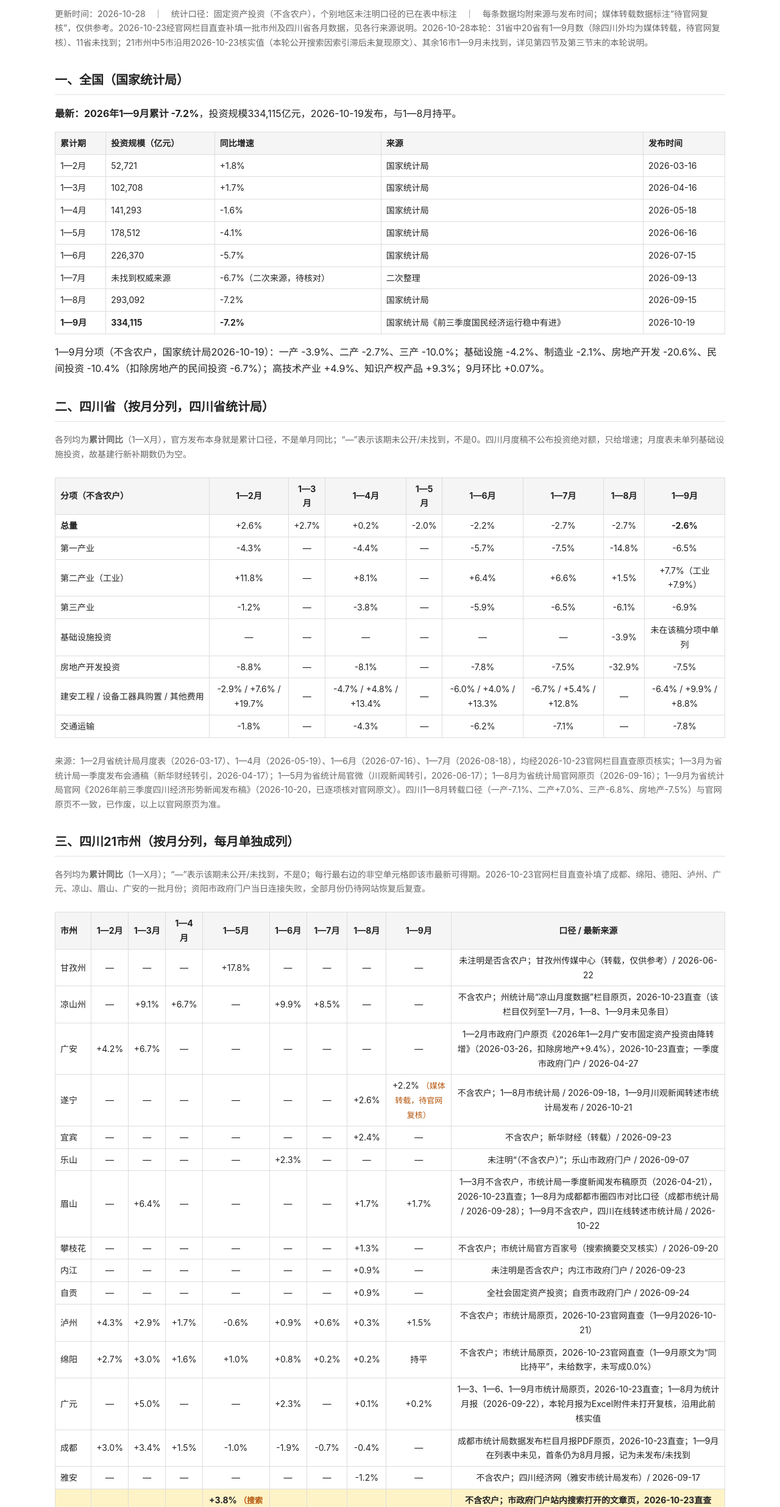
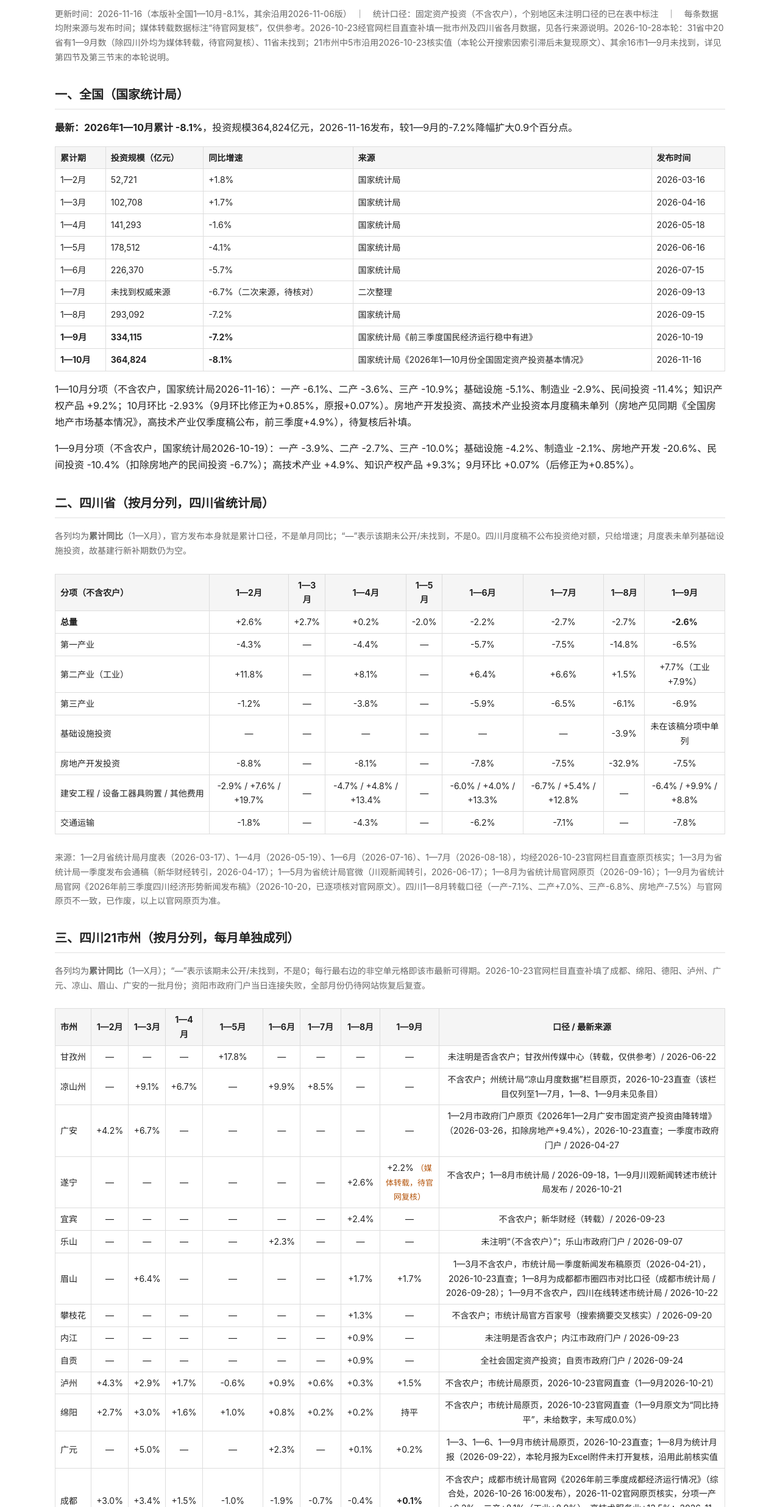
Before and after one commit to kyle0838/gutou-data, a plain HTML site: page index.html in a window 1280 px wide. Shown: the part 89-2560 px from the top of the page at 61% size. Drawn offline with Linux system fonts and the light colour scheme.

Commit message:
全国更新：2026年1—10月固投-8.1%（364824亿元），制造业-2.9%、基建-5.1%、民间-11.4%

```diff
--- a/index.html
+++ b/index.html
@@ -17,10 +17,10 @@ footer{margin-top:32px;color:#666;font-size:13px;border-top:1px solid #eee;paddi
 </head>
 <body>
 <h1>2026年固定资产投资数据汇总</h1>
-<p class="note">更新时间：2026-10-28　｜　统计口径：固定资产投资（不含农户），个别地区未注明口径的已在表中标注　｜　每条数据均附来源与发布时间；媒体转载数据标注“待官网复核”，仅供参考。2026-10-23经官网栏目直查补填一批市州及四川省各月数据，见各行来源说明。2026-10-28本轮：31省中20省有1—9月数（除四川外均为媒体转载，待官网复核）、11省未找到；21市州中5市沿用2026-10-23核实值（本轮公开搜索因索引滞后未复现原文）、其余16市1—9月未找到，详见第四节及第三节末的本轮说明。</p>
+<p class="note">更新时间：2026-11-16（本版补全国1—10月-8.1%，其余沿用2026-11-06版）　｜　统计口径：固定资产投资（不含农户），个别地区未注明口径的已在表中标注　｜　每条数据均附来源与发布时间；媒体转载数据标注“待官网复核”，仅供参考。2026-10-23经官网栏目直查补填一批市州及四川省各月数据，见各行来源说明。2026-10-28本轮：31省中20省有1—9月数（除四川外均为媒体转载，待官网复核）、11省未找到；21市州中5市沿用2026-10-23核实值（本轮公开搜索因索引滞后未复现原文）、其余16市1—9月未找到，详见第四节及第三节末的本轮说明。</p>
 
 <h2>一、全国（国家统计局）</h2>
-<p><strong>最新：2026年1—9月累计 -7.2%</strong>，投资规模334,115亿元，2026-10-19发布，与1—8月持平。</p>
+<p><strong>最新：2026年1—10月累计 -8.1%</strong>，投资规模364,824亿元，2026-11-16发布，较1—9月的-7.2%降幅扩大0.9个百分点。</p>
 <table>
 <tr><th>累计期</th><th>投资规模（亿元）</th><th>同比增速</th><th>来源</th><th>发布时间</th></tr>
 <tr><td>1—2月</td><td>52,721</td><td>+1.8%</td><td>国家统计局</td><td>2026-03-16</td></tr>
@@ -31,8 +31,10 @@ footer{margin-top:32px;color:#666;font-size:13px;border-top:1px solid #eee;paddi
 <tr><td>1—7月</td><td>未找到权威来源</td><td>-6.7%（二次来源，待核对）</td><td>二次整理</td><td>2026-09-13</td></tr>
 <tr><td>1—8月</td><td>293,092</td><td>-7.2%</td><td>国家统计局</td><td>2026-09-15</td></tr>
 <tr><td><strong>1—9月</strong></td><td><strong>334,115</strong></td><td><strong>-7.2%</strong></td><td>国家统计局《前三季度国民经济运行稳中有进》</td><td>2026-10-19</td></tr>
+<tr><td><strong>1—10月</strong></td><td><strong>364,824</strong></td><td><strong>-8.1%</strong></td><td>国家统计局《2026年1—10月份全国固定资产投资基本情况》</td><td>2026-11-16</td></tr>
 </table>
-<p>1—9月分项（不含农户，国家统计局2026-10-19）：一产 -3.9%、二产 -2.7%、三产 -10.0%；基础设施 -4.2%、制造业 -2.1%、房地产开发 -20.6%、民间投资 -10.4%（扣除房地产的民间投资 -6.7%）；高技术产业 +4.9%、知识产权产品 +9.3%；9月环比 +0.07%。</p>
+<p>1—10月分项（不含农户，国家统计局2026-11-16）：一产 -6.1%、二产 -3.6%、三产 -10.9%；基础设施 -5.1%、制造业 -2.9%、民间投资 -11.4%；知识产权产品 +9.2%；10月环比 -2.93%（9月环比修正为+0.85%，原报+0.07%）。房地产开发投资、高技术产业投资本月度稿未单列（房地产见同期《全国房地产市场基本情况》，高技术产业仅季度稿公布，前三季度+4.9%），待复核后补填。</p>
+<p>1—9月分项（不含农户，国家统计局2026-10-19）：一产 -3.9%、二产 -2.7%、三产 -10.0%；基础设施 -4.2%、制造业 -2.1%、房地产开发 -20.6%、民间投资 -10.4%（扣除房地产的民间投资 -6.7%）；高技术产业 +4.9%、知识产权产品 +9.3%；9月环比 +0.07%（后修正为+0.85%）。</p>
 
 <h2>二、四川省（按月分列，四川省统计局）</h2>
 <p class="note">各列均为<strong>累计同比</strong>（1—X月），官方发布本身就是累计口径，不是单月同比；“—”表示该期未公开/未找到，不是0。四川月度稿不公布投资绝对额，只给增速；月度表未单列基础设施投资，故基建行新补期数仍为空。</p>
@@ -66,7 +68,7 @@ footer{margin-top:32px;color:#666;font-size:13px;border-top:1px solid #eee;paddi
 <tr><td>泸州</td><td>+4.3%</td><td>+2.9%</td><td>+1.7%</td><td>-0.6%</td><td>+0.9%</td><td>+0.6%</td><td>+0.3%</td><td>+1.5%</td><td>不含农户；市统计局原页，2026-10-23官网直查（1—9月2026-10-21）</td></tr>
 <tr><td>绵阳</td><td>+2.7%</td><td>+3.0%</td><td>+1.6%</td><td>+1.0%</td><td>+0.8%</td><td>+0.2%</td><td>+0.2%</td><td>持平</td><td>不含农户；市统计局原页，2026-10-23官网直查（1—9月原文为“同比持平”，未给数字，未写成0.0%）</td></tr>
 <tr><td>广元</td><td>—</td><td>+5.0%</td><td>—</td><td>—</td><td>+2.3%</td><td>—</td><td>+0.1%</td><td>+0.2%</td><td>1—3、1—6、1—9月市统计局原页，2026-10-23直查；1—8月为统计月报（2026-09-22），本轮月报为Excel附件未打开复核，沿用此前核实值</td></tr>
-<tr><td>成都</td><td>+3.0%</td><td>+3.4%</td><td>+1.5%</td><td>-1.0%</td><td>-1.9%</td><td>-0.7%</td><td>-0.4%</td><td>—</td><td>成都市统计局数据发布栏目月报PDF原页，2026-10-23直查；1—9月在列表中未见，首条仍为8月月报，记为未发布/未找到</td></tr>
+<tr><td>成都</td><td>+3.0%</td><td>+3.4%</td><td>+1.5%</td><td>-1.0%</td><td>-1.9%</td><td>-0.7%</td><td>-0.4%</td><td><strong>+0.1%</strong></td><td>不含农户；成都市统计局官网《2026年前三季度成都经济运行情况》（综合处，2026-10-26 16:00发布），2026-11-02官网原页核实，分项一产+6.2%、二产+8.1%（工业+8.9%）、高技术服务业+13.5%；2026-11-03成都都市圈稿（成都日报/国际在线，2026-11-04）交叉印证+0.1%</td></tr>
 <tr><td>雅安</td><td>—</td><td>—</td><td>—</td><td>—</td><td>—</td><td>—</td><td>-1.2%</td><td>—</td><td>不含农户；四川经济网（雅安市统计局发布）/ 2026-09-17</td></tr>
 <tr class="deyang"><td>德阳</td><td>—</td><td>—</td><td>—</td><td>+3.8% <span class="tag">（搜索摘要，待正文复核）</span></td><td>+1.5%</td><td>-4.1%</td><td>-3.3%</td><td>—</td><td>不含农户；市政府门户站内搜索打开的文章页，2026-10-23直查（统计局子站列表页当日403打不开）；1—9月在门户搜索中无市级条目，记为未找到/未发布</td></tr>
 <tr><td>达州</td><td>—</td><td>—</td><td>—</td><td>—</td><td>—</td><td>-14.8%</td><td>—</td><td>—</td><td>标题未注明，同栏目1—6月为“（不含农户）”；达州市政府门户 / 2026-09-24</td></tr>
@@ -76,7 +78,7 @@ footer{margin-top:32px;color:#666;font-size:13px;border-top:1px solid #eee;paddi
 <tr><td>巴中</td><td>—</td><td>—</td><td>—</td><td>—</td><td>—</td><td>—</td><td>—</td><td>—</td><td>官网对境外IP作WAF地理拦截，暂不深挖</td></tr>
 </table></div>
 <p class="note">德阳市统计局无独立官网，内容托管于德阳市政府官网 /gk/fjbm/ftjj/。德阳1—7月分产业：一产-31.1%、二产+0.7%（其中工业+0.4%）、三产-5.5%、房地产开发-22.8%；1—8月分产业：一产-33.6%、二产-2.5%（其中工业-2.8%）、三产-2.4%、房地产开发-17.7%。</p>
-<p class="note">2026-10-28本轮说明：21市州1—9月列中，泸州+1.5%、绵阳“持平”、广元+0.2%、遂宁+2.2%（媒体转载，待官网复核）、眉山+1.7%（媒体转载）5个值沿用2026-10-23核实值，本轮公开搜索因对10月新发布索引滞后未复现原文，不代表数据作废；其余16市1—9月本轮均未找到，其中成都最新已知1—8月-0.4%、德阳1—8月-3.3%、宜宾1—8月+2.4%、内江1—8月+0.9%、自贡1—8月+0.9%、攀枝花1—8月+1.3%、凉山1—7月+8.5%；雅安属紧跟型按规律应已发布却未搜到，凉山官网快照滞后，这两市建议官网栏目直查复核；南充、达州属迟缓型，可能尚未发布；巴中官网境外IP被拦截，未硬刷。</p>
+<p class="note">2026-10-28本轮说明：21市州1—9月列中，泸州+1.5%、绵阳“持平”、广元+0.2%、遂宁+2.2%（媒体转载，待官网复核）、眉山+1.7%（媒体转载）5个值沿用2026-10-23核实值，本轮公开搜索因对10月新发布索引滞后未复现原文，不代表数据作废；其余16市1—9月本轮均未找到，其中成都最新已知1—8月-0.4%、德阳1—8月-3.3%、宜宾1—8月+2.4%、内江1—8月+0.9%、自贡1—8月+0.9%、攀枝花1—8月+1.3%、凉山1—7月+8.5%；雅安属紧跟型按规律应已发布却未搜到，凉山官网快照滞后，这两市建议官网栏目直查复核；南充、达州属迟缓型，可能尚未发布；巴中官网境外IP被拦截，未硬刷。2026-11-06补：成都1—9月+0.1%已由官网原页核实并补填（见成都行）；德阳1—9月今日公开搜索再查仍未找到，11月3日成都都市圈稿只给了成都+0.1%、眉山+1.7%，未给德阳、资阳数，德阳最新已知仍为1—8月-3.3%，留空等11月28日地区更新再查。</p>
 
 <h2>四、31省（自治区、直辖市）2026年1—9月（累计同比）</h2>
 <p class="note">除四川（省统计局官网原页2026-10-20，已逐项核对）外，本节其余有数省份均为省统计局发布经媒体转载，须标注“媒体转载，仅供参考”，正式引用前以官网原文为准；“—”表示本轮未找到，不是0。辽宁-32.4%为评述文章引用数，非统计局原文直引，待官网复核，慎用。</p>
```
